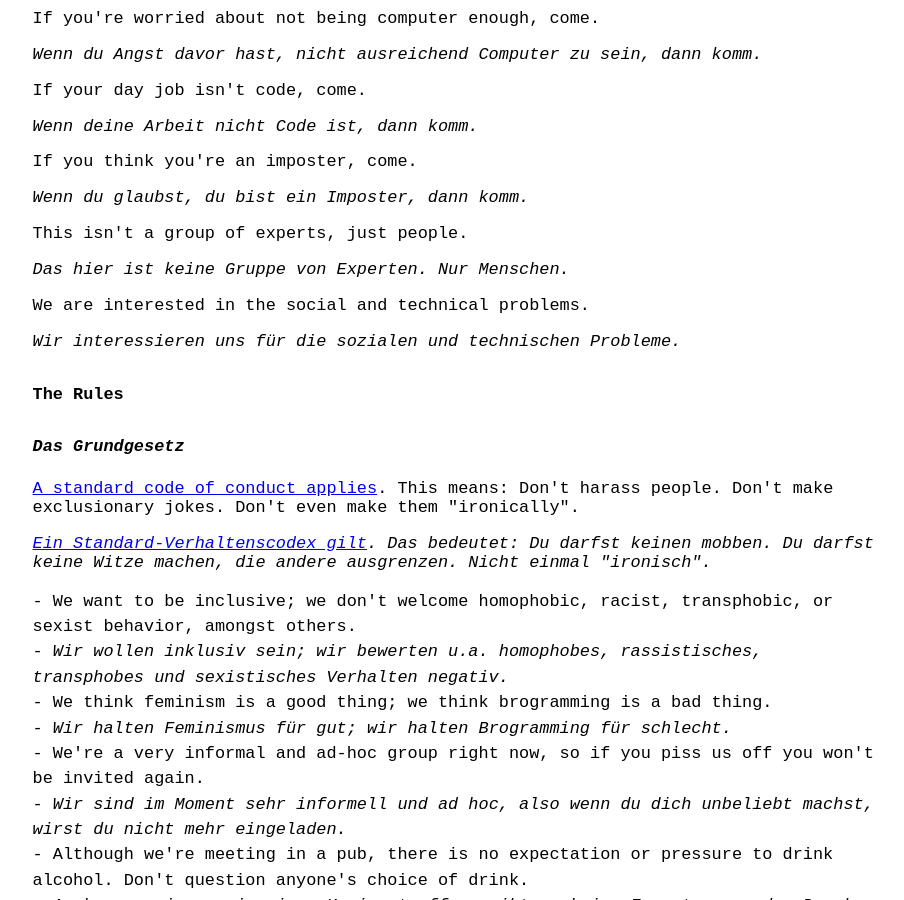
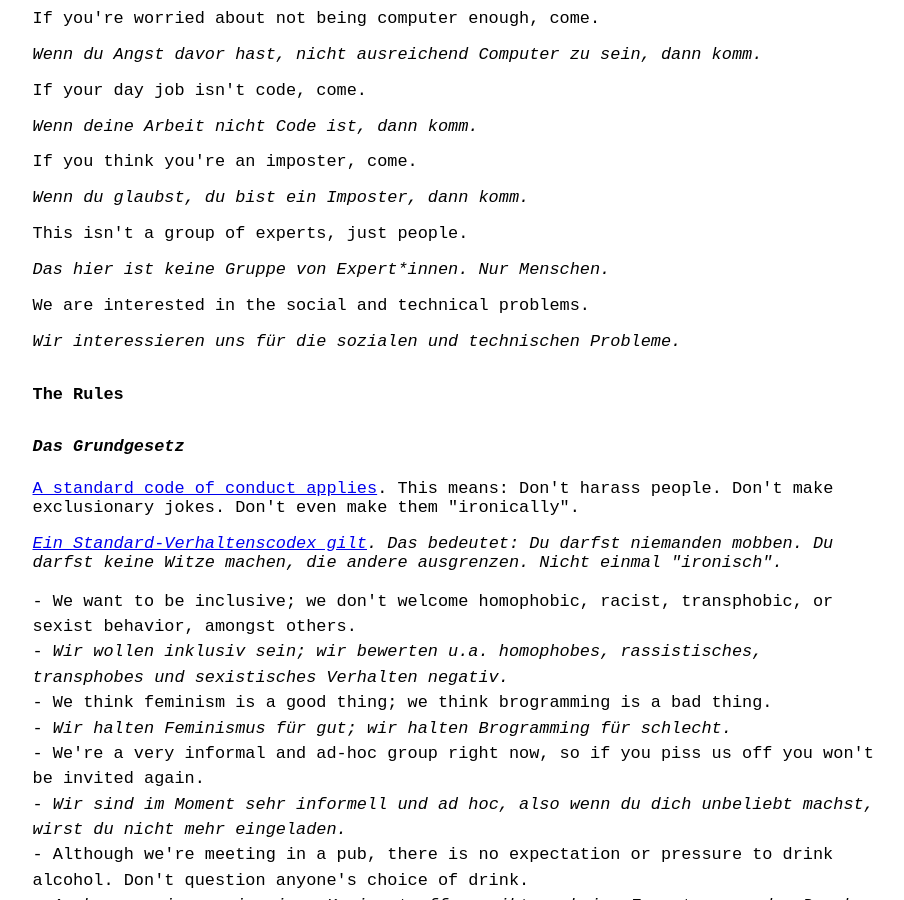
Before and after one commit to computeranonymous/computer, a Jekyll site: the page built from de_berlin.html, in a window 1280 px wide and 900 px high, scrolled down 1424 px. Shown: the whole window, without its empty margins (185-1089 px from the left). Built offline with Jekyll 4.4.1, drawn with Linux system fonts in a browser that asks for light colours.

Commit message:
Sternchen ALL the things

```diff
--- a/de_berlin.html
+++ b/de_berlin.html
@@ -65,7 +65,7 @@ title: Computer Anonym - Berlin
 
       <p>This isn't a group of experts, just people.</p>
 
-      <p><i>Das hier ist keine Gruppe von Experten. Nur Menschen.</i></p>
+      <p><i>Das hier ist keine Gruppe von Expert*innen. Nur Menschen.</i></p>
 
       <p>We are interested in the social and technical problems.</p>
       <p><i>Wir interessieren uns für die sozialen und technischen Probleme.</i></p>
@@ -76,7 +76,7 @@ title: Computer Anonym - Berlin
 
       <p><a href="http://geekfeminism.wikia.com/wiki/Conference_anti-harassment/Policy">A standard code of conduct applies</a>. This means: Don't harass people. Don't make exclusionary jokes. Don't even make them "ironically".</p>
 
-      <p><i><a href="http://geekfeminism.wikia.com/wiki/Conference_anti-harassment/Policy">Ein Standard-Verhaltenscodex gilt</a>. Das bedeutet: Du darfst keinen mobben. Du darfst keine Witze machen, die andere ausgrenzen. Nicht einmal "ironisch".</i></p>
+      <p><i><a href="http://geekfeminism.wikia.com/wiki/Conference_anti-harassment/Policy">Ein Standard-Verhaltenscodex gilt</a>. Das bedeutet: Du darfst niemanden mobben. Du darfst keine Witze machen, die andere ausgrenzen. Nicht einmal "ironisch".</i></p>
 
       <ul>
         <li>We want to be inclusive; we don't welcome homophobic, racist, transphobic, or sexist behavior, amongst others.</li>
```
